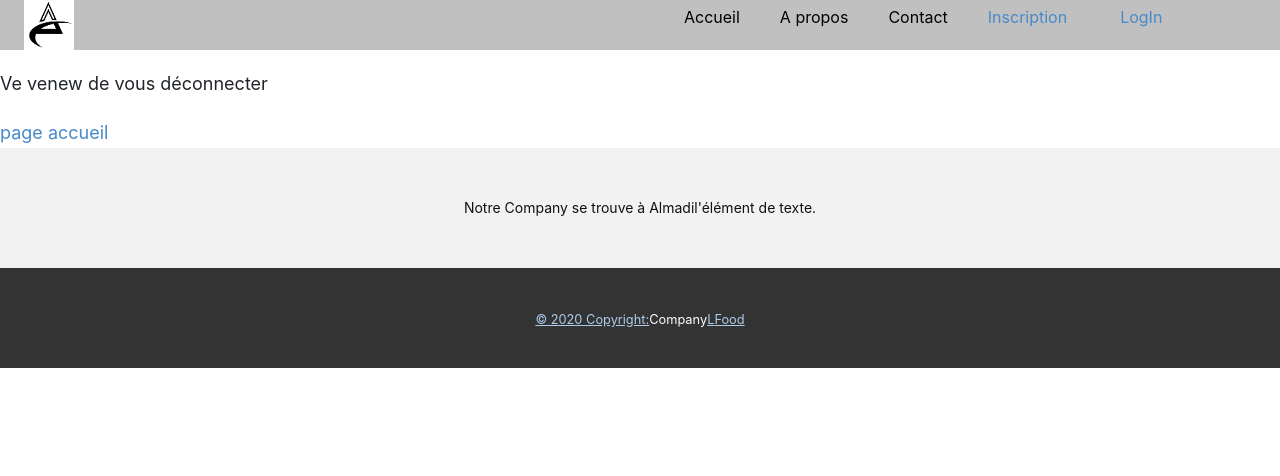
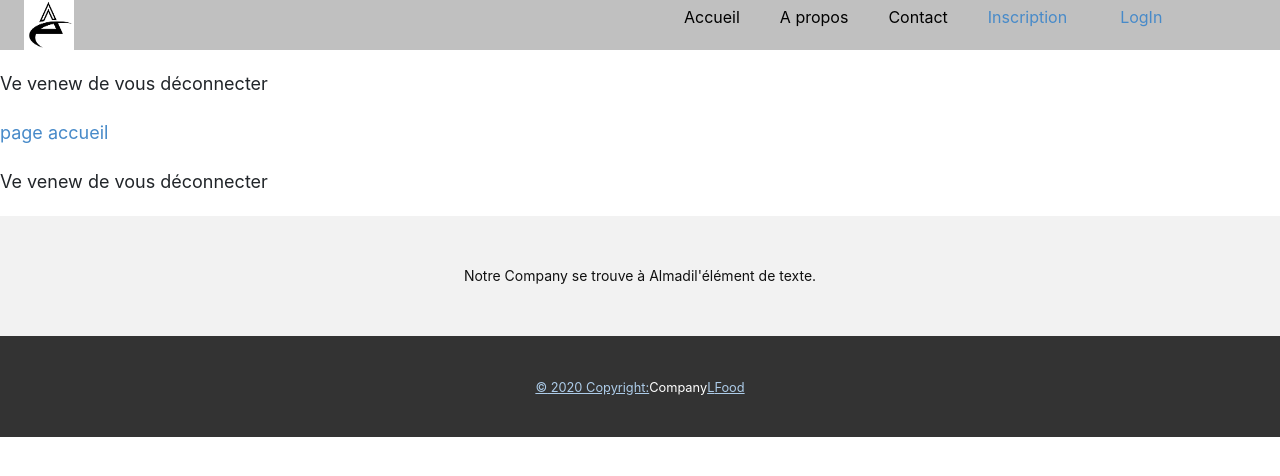
Before and after one commit to Mariu-diatta/entrepreunariat, a React (Create React App) app in the folder my-react-app/: page /zero in a window 1280 px wide. Shown: the top 476 px of the page. Built offline with nearby package versions, Linux system fonts and the light colour scheme.

Commit message:
page admin done é

```diff
--- a/my-react-app/package.json
+++ b/my-react-app/package.json
@@ -14,6 +14,7 @@
     "cors": "^2.8.5",
     "react": "^18.2.0",
     "react-bootstrap": "^2.9.1",
+    "react-confirm": "^0.3.0-7",
     "react-dom": "^18.2.0",
     "react-router-dom": "^6.18.0",
     "react-scripts": "5.0.1",
--- a/my-react-app/src/Common/zero.js
+++ b/my-react-app/src/Common/zero.js
@@ -1,14 +1,12 @@
+import { useState } from "react";
 import { Link } from "react-router-dom";
 
 const ZeroPage =()=>{
-
     return(
         <>
             <p>Ve venew de vous déconnecter </p>
             <Link to='/'> page accueil</Link>
-            {
-                localStorage.setItem("etatConection",false )
-            }
+            <p>Ve venew de vous déconnecter </p>
         </>
     )
 }
```
Also changed, not shown: 1 other file (tests, documents, lock files or other folders).
